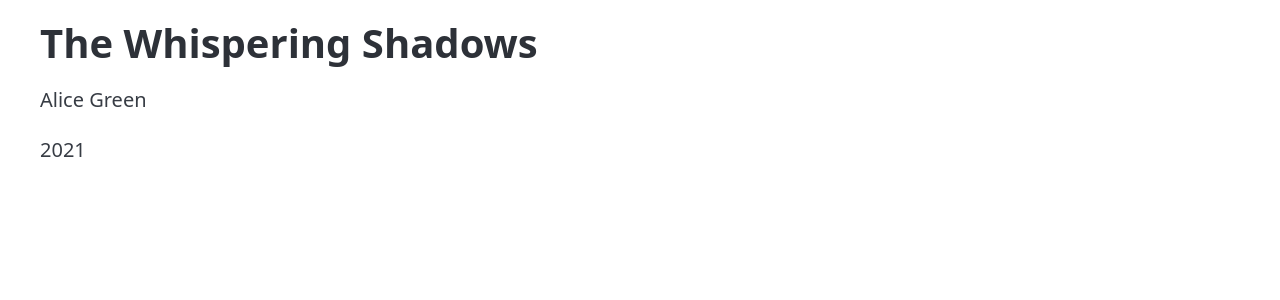
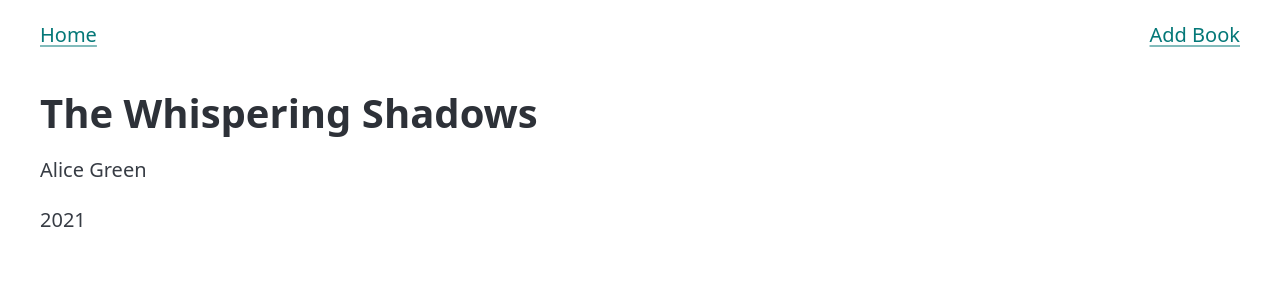
Before and after one commit to md-bz/library_django, a Django app: page /books/1/ in a window 1280 px wide. Shown: the top 300 px of the page. Run offline with Django 5.2, Linux system fonts and the light colour scheme.

Commit message:
feat: general improvements

```diff
--- a/Library/templates/base.html
+++ b/Library/templates/base.html
@@ -12,6 +12,12 @@
         />
     </head>
     <body>
+        <header>
+            <nav>
+                <a href="{% url 'index' %}">Home</a>
+                <a href="{% url 'add_book' %}">Add Book</a>
+            </nav>
+        </header>
         <main>
             {% block content %}
             <!-- Default content can go here -->
--- a/Library/urls.py
+++ b/Library/urls.py
@@ -23,6 +23,7 @@ urlpatterns = [
     path("",views.index,name="index"),
     path("api/",include("Api.urls")),
     path("errors/",include("Errors.urls")),
+    path("books/",views.index,name="books"),
     path("books/add/",views.add_book,name="add_book"),
     path("books/<int:id>/update",views.update_book,name="update_book"),
     path("books/<int:id>/remove",views.remove_book,name="remove_book"),
```
